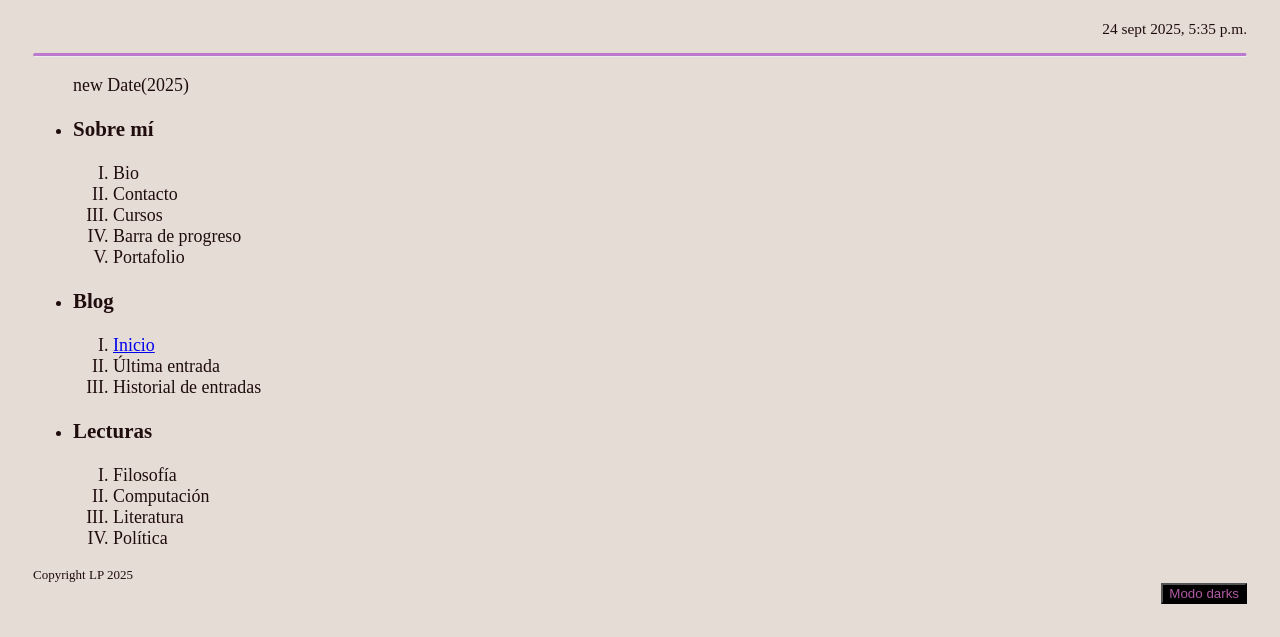
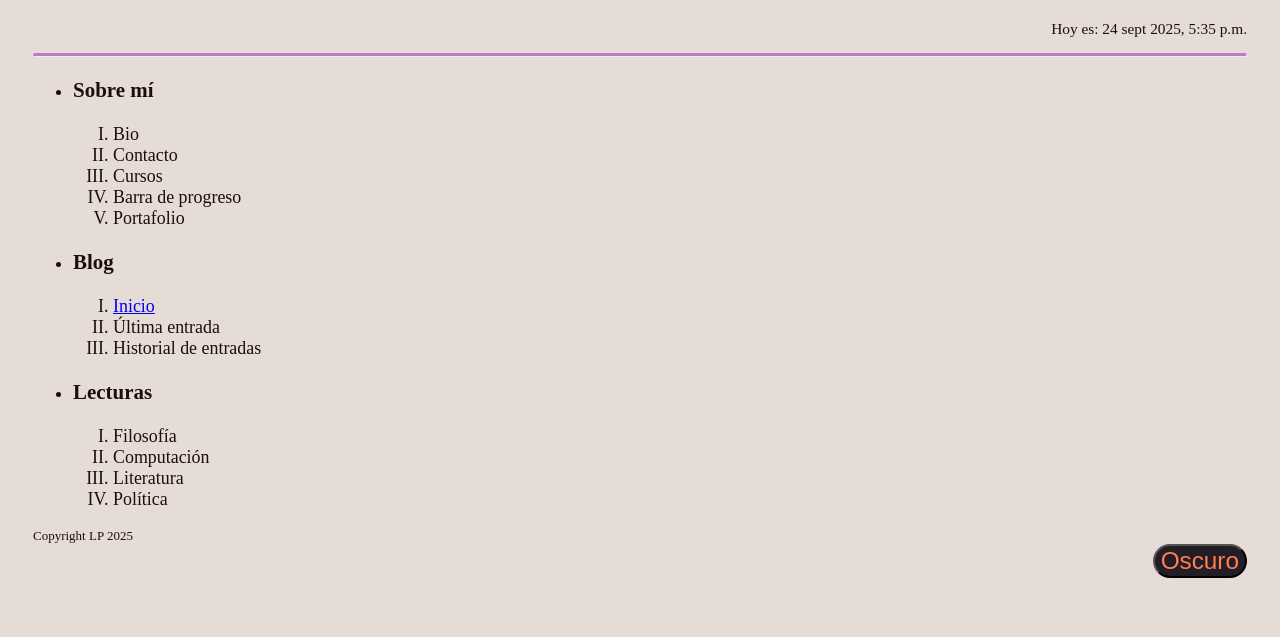
Before and after one commit to Rogue022/LilliOnline, a plain HTML site: page index.html in a window 1280 px wide. Shown: the part 397-1034 px from the top of the page. After the commit the page ends 1008 px from the top, so only its background shows below. Drawn offline with Linux system fonts and the light colour scheme.

Commit message:
Cambios al modo oscuro/claro

```diff
--- a/IndexCSS/style.css
+++ b/IndexCSS/style.css
@@ -10,11 +10,6 @@ body{
 .modo-dark{
     background-color: rgb(36, 34, 34);
     color: rgb(170, 135, 135);
-}
-
-button{
-    color: rgb(177, 90, 165);
-    background-color: black;
 }
 
 pre{
@@ -43,3 +38,11 @@ p.tiempo{
     text-align: right;
     font-size:1.2vw;
 }
+
+button.boton_dark{
+    font-size: 1.9vw;
+    background-color: rgb(34, 29, 39);
+    color:coral;
+    border-radius: 25px;
+
+}
--- a/index.html
+++ b/index.html
@@ -39,20 +39,20 @@
 
             const formatoDate = date.toLocaleString(
                 "es-US", {
-                    day:"numeric",
-                    month:"short",
-                    year:"numeric",
-                    hour:"numeric",
-                    minute:"2-digit"
-                }
+                day: "numeric",
+                month: "short",
+                year: "numeric",
+                hour: "numeric",
+                minute: "2-digit"
+            }
             );
 
-            document.getElementById("tiempo").innerHTML = formatoDate;
+            document.getElementById("tiempo").innerHTML = "Hoy es: " + formatoDate;
         </script>
 
         <hr class="primer_separador">
         <section class="texto-index">
-            <ul>new Date(2025)
+            <ul>
                 <li>
                     <h3>Sobre mí</h3>
                 </li>
@@ -102,8 +102,8 @@
         </section>
 
         <section align="right">
-            <button onclick="cambioDeModo()">
-                Modo darks
+            <button onclick="cambioDeModo()" class="boton_dark" id="modo">
+                Oscuro
             </button>
         </section>
 
@@ -112,7 +112,19 @@
     <script>
         function cambioDeModo() {
             var element = document.body;
+
             element.classList.toggle("modo-dark");
+
+            if (element.classList.toggle("modo-dark") == false) {
+                element.classList.toggle("modo-dark");
+                document.getElementById("modo").innerHTML = "Claro";
+            } else {
+                element.classList.toggle("modo-dark");
+                document.getElementById("modo").innerHTML = "Oscuro";
+            }
+
+
+
         }
 
     </script>
```
